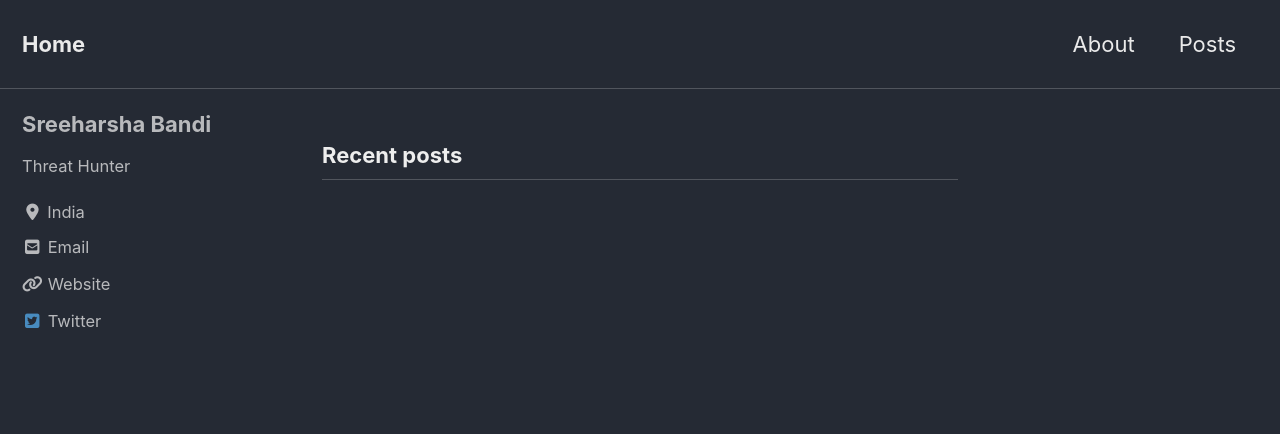
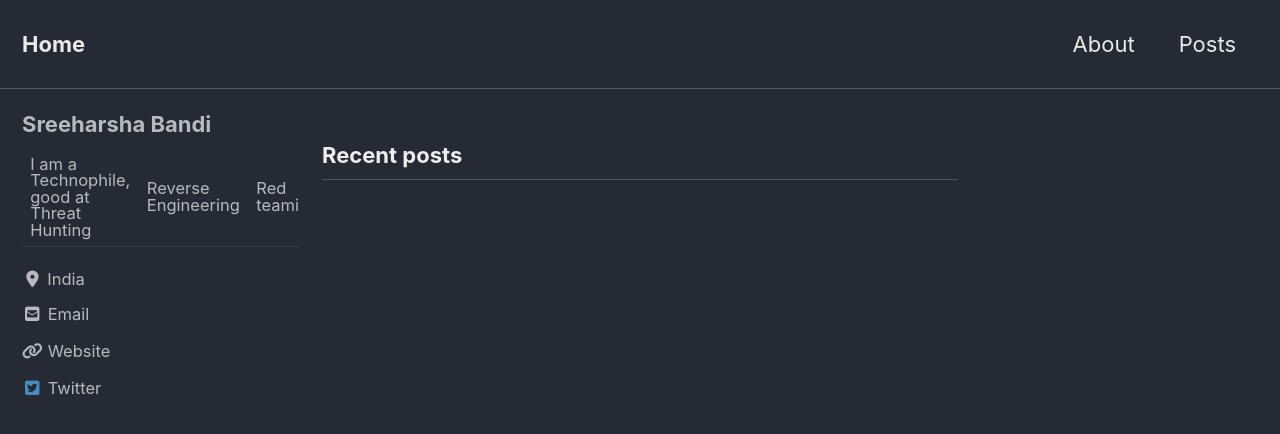
Before and after one commit to Explorer9/wiz, a Jekyll site: the page built from index.html, in a window 1280 px wide and 900 px high. Shown: the top 434 px of the window. Built offline with Jekyll 4.4.1, drawn with Linux system fonts in a browser that asks for light colours; cached includes are drawn as plain includes; nearby versions of some CDN libraries; the list of posts is cut into pages by our own code.

Commit message:
Update _config.yml

```diff
--- a/_config.yml
+++ b/_config.yml
@@ -95,7 +95,7 @@ analytics:
 author:
   name             : "Sreeharsha Bandi"
   avatar           : # path of avatar image, e.g. "/assets/images/bio-photo.jpg"
-  bio              : "Threat Hunter"
+  bio              : "I am a Technophile, good at Threat Hunting | Reverse Engineering | Red teaming"
   location         : "India"
   #email            : "bandi5398@gmail.com"
   links:
```
